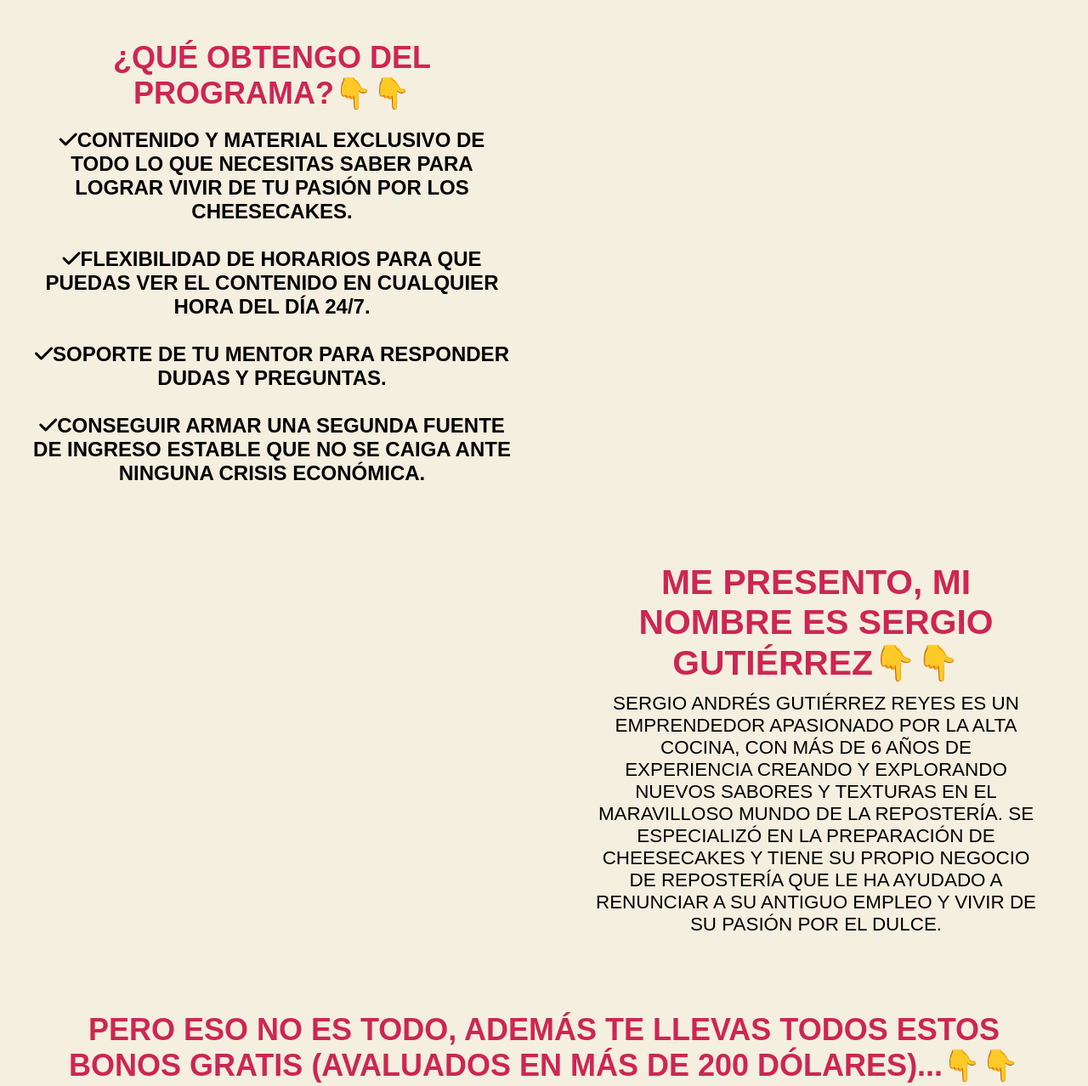
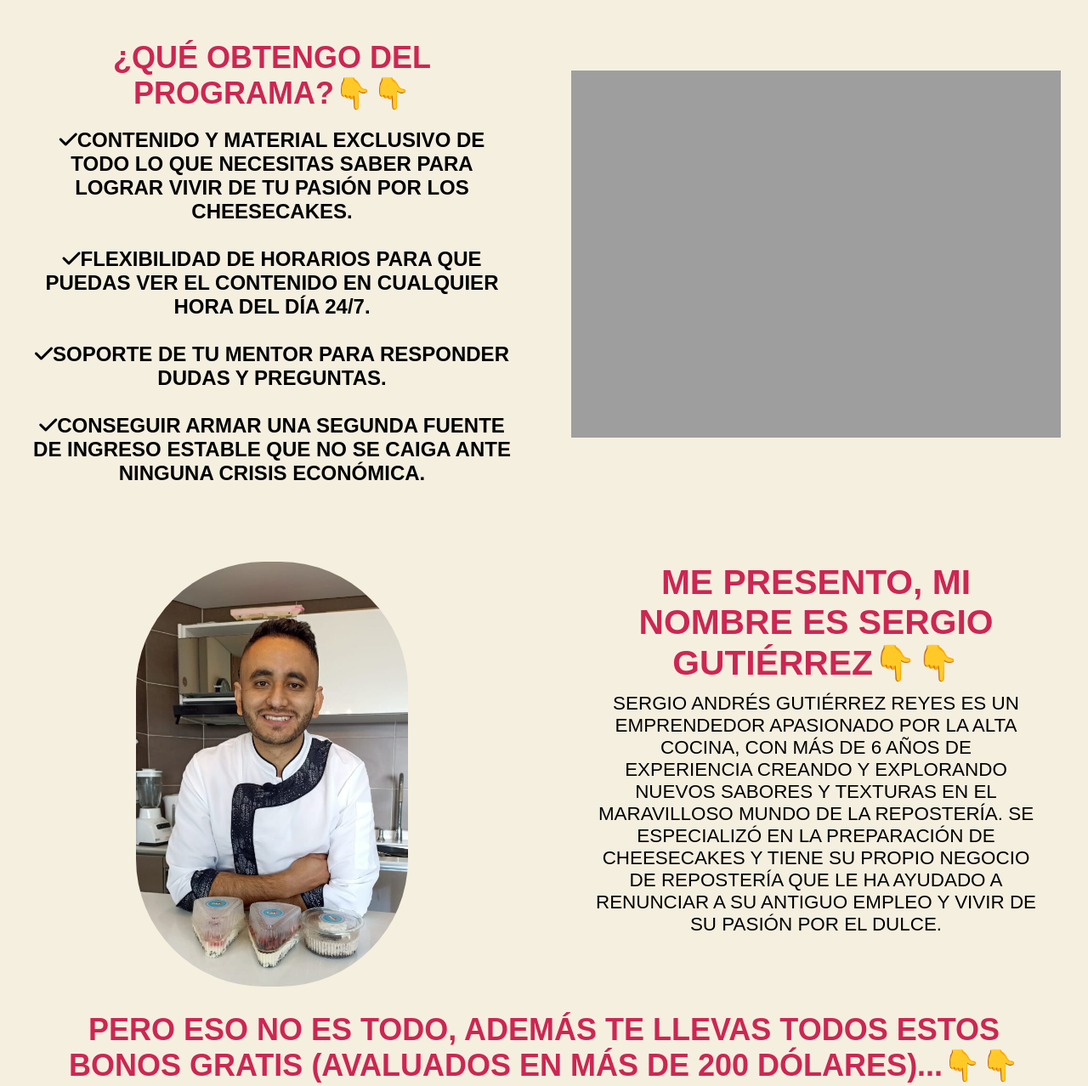
Before and after one commit to WendyRengifo/CheeseCakes, a plain HTML site: page index.html in a window 1280 px wide. Shown: the part 2396-3674 px from the top of the page at 85% size. Drawn offline with Linux system fonts and the light colour scheme; the site is published under a folder, as on GitHub Pages, so addresses that start at the root find nothing; grey boxes are pictures that could not be loaded.

Commit message:
otra imagen

```diff
--- a/index.html
+++ b/index.html
@@ -135,13 +135,13 @@
                     </div>
                 </section>
                 <section class="sexto-container-img">
-                    <img src="/Img/MOCKUPS/CHEESCAKES.png" alt="">
+                    <img src="./Img/MOCKUPS/CHEESCAKES.png" alt="">
                 </section>
             </section>
             <!--? codigo septimo contenedor se colocan la informacion de productor-->
             <section class="main_septimo-container">
                 <div class="septimo-container-productor">
-                    <img src="/Img/Foto productor/Fotoproductor.jpeg" alt="">
+                    <img src="./Img/Foto productor/Fotoproductor.jpeg" alt="">
                 </div>
                 <div class="septimo-container-texts">
                     <div class="septimo-container-text1">
```
